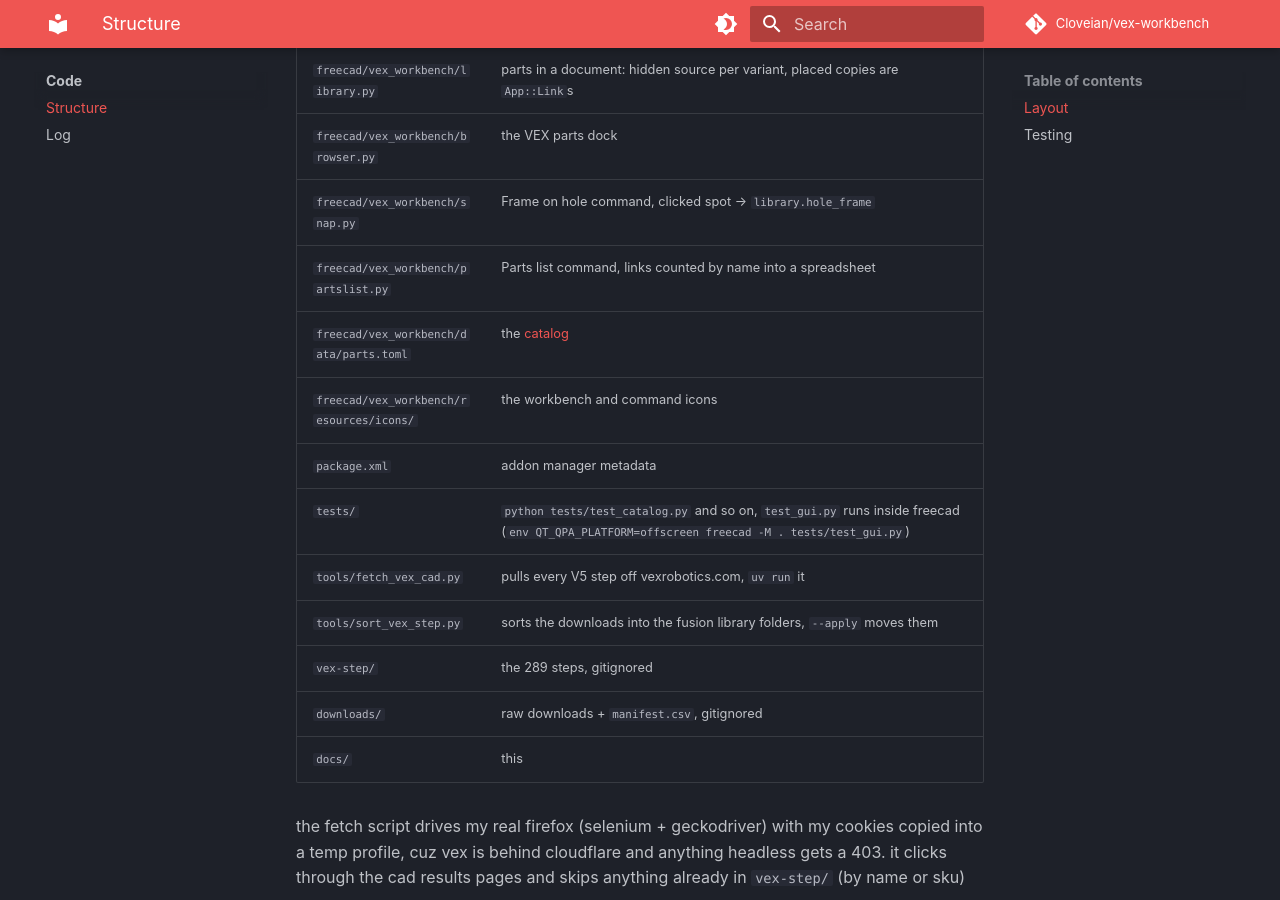
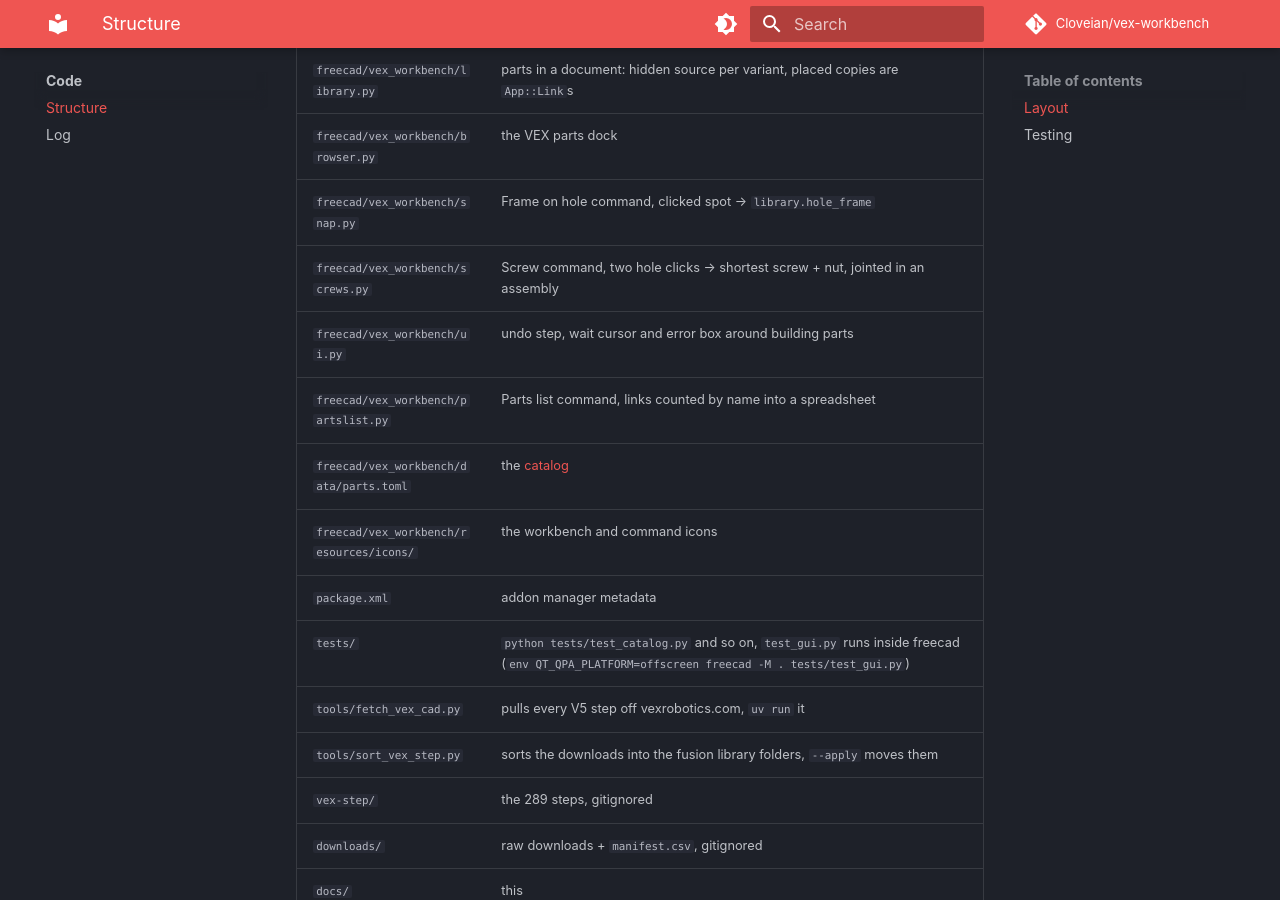
Before and after one commit to Cloveian/vex-workbench, an MkDocs documentation site: the page built from docs/code/structure.md, in a window 1280 px wide and 900 px high, scrolled down 652 px. Built offline with MkDocs 1.6.1 and Material for MkDocs 9.7.7, drawn with Linux system fonts in a browser that asks for light colours; comment, search, counter and statistics services are not loaded.

Commit message:
structure doc knows about screws.py and ui.py

```diff
--- a/docs/code/structure.md
+++ b/docs/code/structure.md
@@ -13,6 +13,8 @@
 | `freecad/vex_workbench/library.py` | parts in a document: hidden source per variant, placed copies are `App::Link`s |
 | `freecad/vex_workbench/browser.py` | the VEX parts dock                                                    |
 | `freecad/vex_workbench/snap.py`    | Frame on hole command, clicked spot -> `library.hole_frame`           |
+| `freecad/vex_workbench/screws.py`  | Screw command, two hole clicks -> shortest screw + nut, jointed in an assembly |
+| `freecad/vex_workbench/ui.py`      | undo step, wait cursor and error box around building parts |
 | `freecad/vex_workbench/partslist.py` | Parts list command, links counted by name into a spreadsheet         |
 | `freecad/vex_workbench/data/parts.toml` | the [catalog](../design-choices/catalog.md)                      |
 | `freecad/vex_workbench/resources/icons/` | the workbench and command icons                                 |
```
